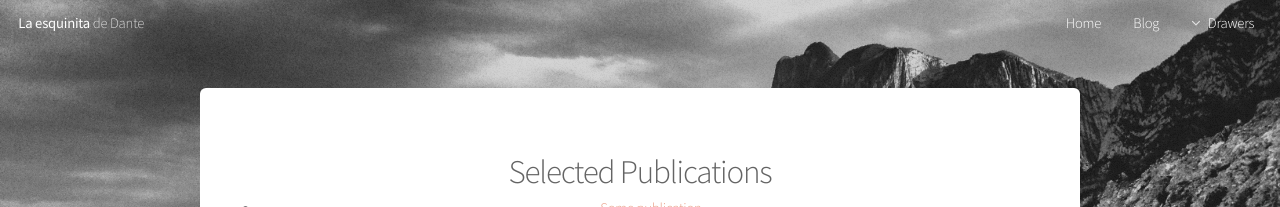
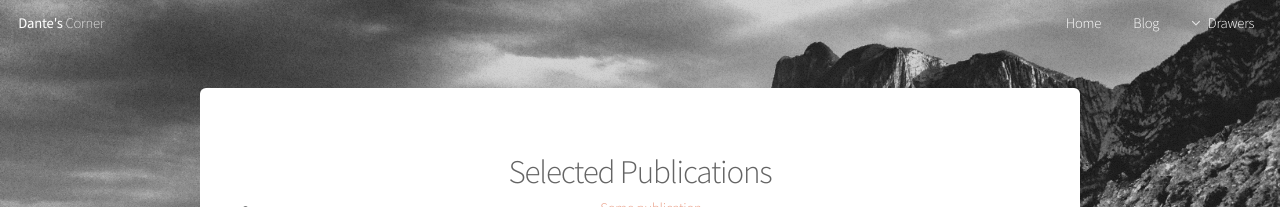
Before and after one commit to dantino/dantino.github.io, a Jekyll site: the page built from publications/index.html, in a window 1280 px wide. Shown: the top 207 px of the page. Built offline with Jekyll 4.4.1, drawn with Linux system fonts in a browser that asks for light colours.

Commit message:
Changing title to english across site

```diff
--- a/_includes/nav.html
+++ b/_includes/nav.html
@@ -1,6 +1,6 @@
 <!-- Header -->
 	<header id="header" class="alt">
-		<h1><a href="{{ site.baseurl }}/index.html">La esquinita</a> de Dante</h1>
+		<h1><a href="{{ site.baseurl }}/index.html">Dante's</a> Corner</h1>
 		<nav id="nav">
 			<ul>
 				<li><a href="{{ site.baseurl }}/index.html">Home</a></li>
--- a/publications/index.html
+++ b/publications/index.html
@@ -1,5 +1,5 @@
 ---
-title: La esquinita de Dante - Selected Publications
+title: Dante's Corner - Selected Publications
 layout: default
 ---
 <section class="box special">
```
